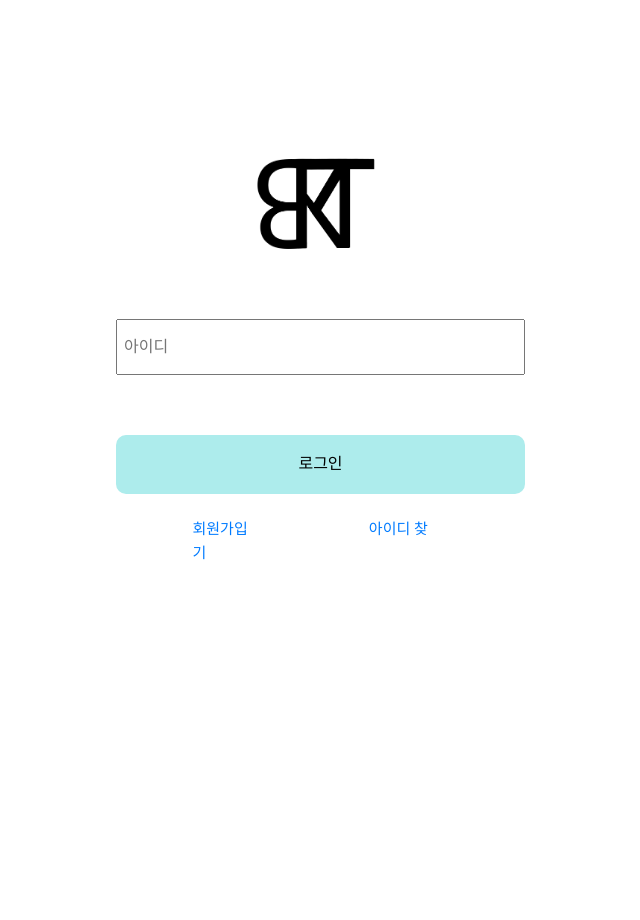
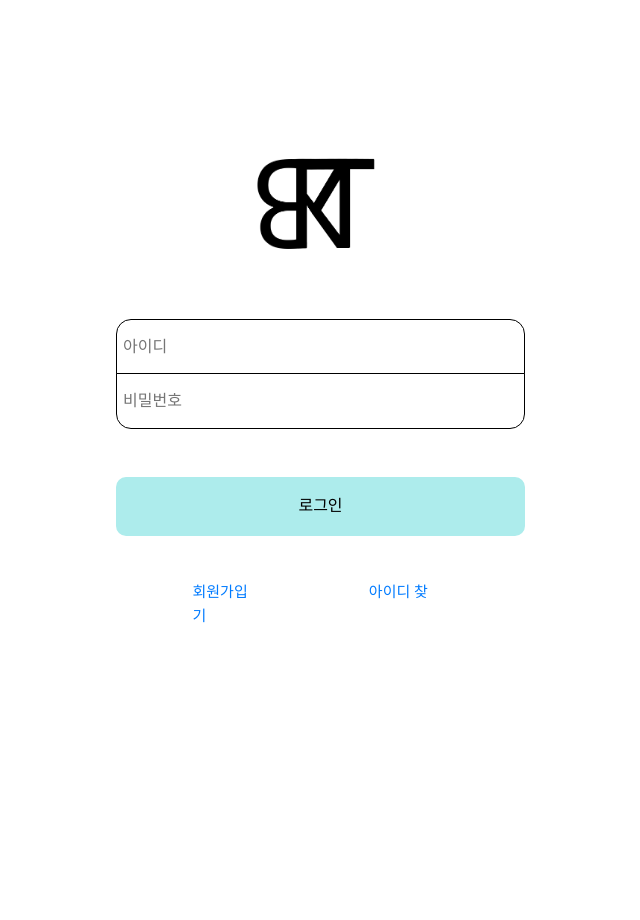
Before and after one commit to Ian7140/BKT-LOGIN, a plain HTML site: page index.html in a window 1280 px wide. Shown: the whole page, without its empty margins (326-966 px from the left). Drawn offline with nearby package versions, Linux system fonts and the light colour scheme.

Commit message:
start node

```diff
--- a/index.html
+++ b/index.html
@@ -14,7 +14,10 @@
   </div>
   <form>
     <div class="loginid">
-      <input type="text" id="userid" value="" placeholder=" 아이디" autocapitalize="none" autocomplete="off" autocorrect="off" spellcheck="false" required="" aria-invalid="true">
+      <input type="id" id="userid" value="" placeholder=" 아이디" autocapitalize="none" autocomplete="off" autocorrect="off" spellcheck="false" required="" aria-invalid="true">
+    </div>
+    <div class="loginpw">
+      <input type="password" id="userpw" value="" placeholder=" 비밀번호" autocapitalize="none" autocomplete="off" autocorrect="off" spellcheck="false" required="" aria-invalid="true">
     </div>
     <button class="btn" type="submit">로그인</button>
     <div class="server">
--- a/information.css
+++ b/information.css
@@ -4,7 +4,7 @@
   margin-top: 40px;
   top: 524.23px;
   margin: auto;
-  margin-top: 264px;
+  margin-top: 327px;
 }
 
 .new{
--- a/loginstyle.css
+++ b/loginstyle.css
@@ -27,10 +27,22 @@ img{
 }
 
 #userid{
+  border: 1px solid #000;
+  border-top-left-radius: 15px;
+  border-top-right-radius: 15px;
   position: absolute;
   width: 409px;
   height: 56.18px;
   top: 319px;
+}
+#userpw{
+  border: 1px solid #000;
+  border-bottom-left-radius: 15px;
+  border-bottom-right-radius: 15px;
+  position: absolute;
+  width: 409px;
+  height: 56.18px;
+  top: 373px;
 }
 
 #userid:hover{
@@ -54,7 +66,7 @@ img{
   position: absolute;
   width: 409px;
   height: 59.13px;
-  top: 434.83px;
+  top: 476.83px;
   background: #ADECEC;
   border-radius: 10px;
 }
```
Also changed, not shown: js/login/login.js (added).
